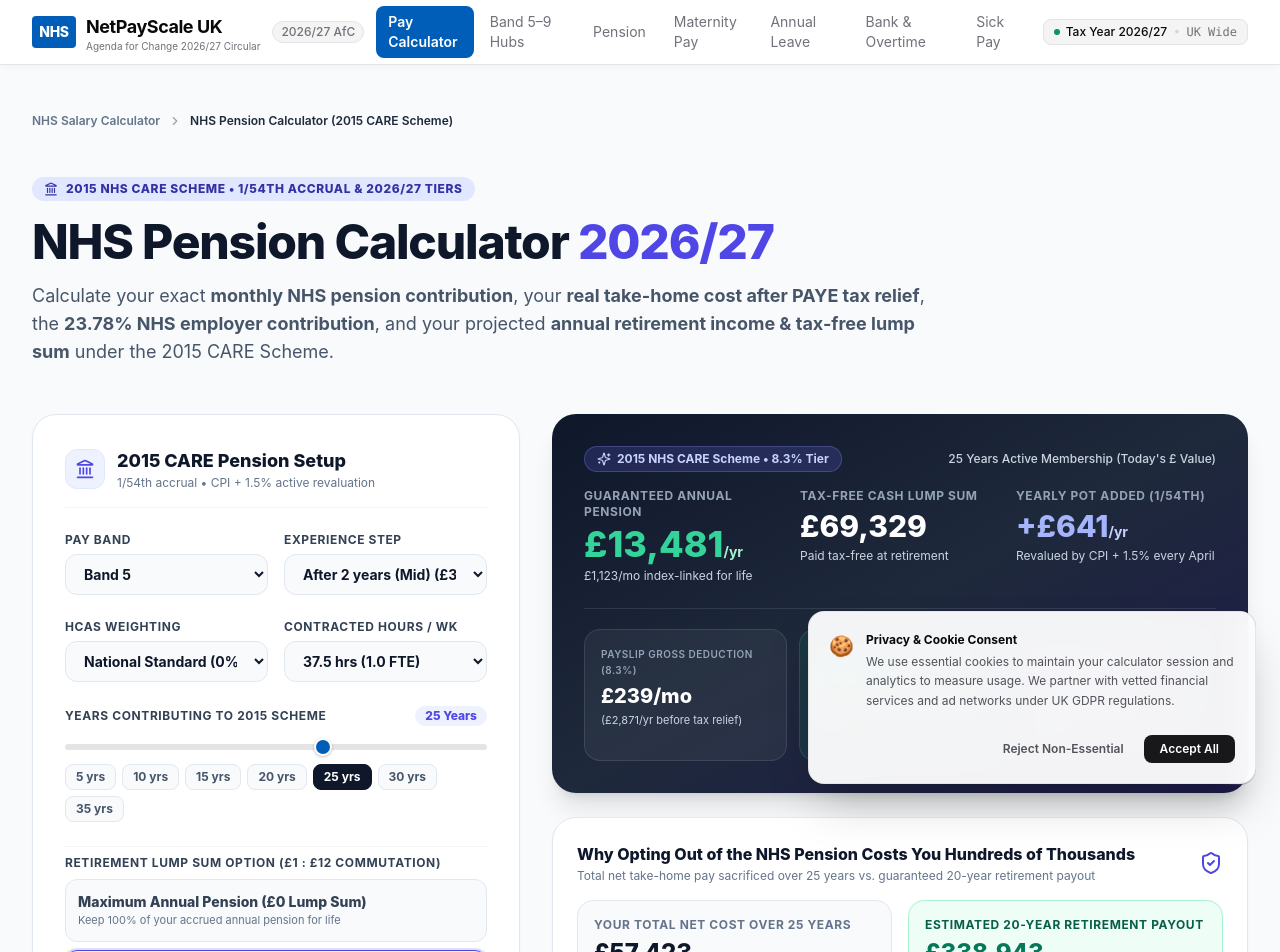
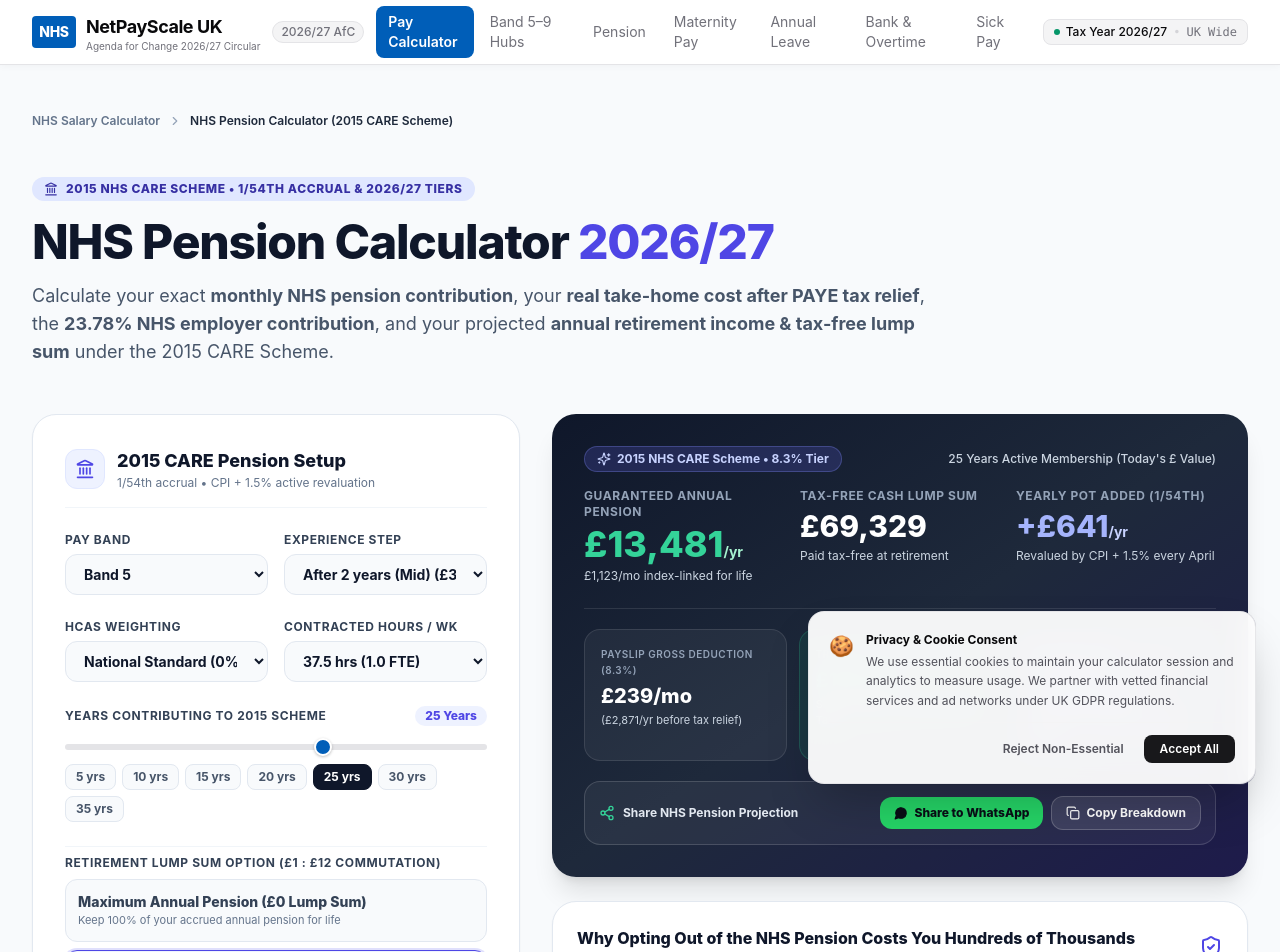
Before and after one commit to sachintharukshan-mav/netpayscale-uk, a Next.js app: page /pension-calculator in a window 1280 px wide. Shown: the top 952 px of the page. Built offline with nearby package versions, Linux system fonts and the light colour scheme.

Commit message:
feat(viral): add 1-tap Share to WhatsApp and Copy Breakdown across all 6 NHS calculators

```diff
--- a/components/Calculator.tsx
+++ b/components/Calculator.tsx
@@ -696,30 +696,30 @@
             </div>
 
             {/* Quick Action Buttons */}
-            <div className="flex flex-col gap-2 pt-2 border-t border-border-subtle">
+            <div data-share-widget="whatsapp-copy-breakdown" className="print:hidden flex flex-col gap-2 pt-2 border-t border-border-subtle">
               <a
                 href={whatsappShareUrl}
                 target="_blank"
                 rel="noopener noreferrer"
                 onClick={handleShareClick}
-                className="w-full min-h-[44px] px-4 bg-text-ink hover:bg-black text-white rounded-lg text-sm font-semibold flex items-center justify-center gap-2 active:scale-[0.97] transition-all duration-150 shadow-xs cursor-pointer select-none"
+                className="w-full min-h-[44px] px-4 bg-[#25D366] hover:bg-[#20bd5a] text-slate-950 rounded-xl text-sm font-extrabold flex items-center justify-center gap-2 active:scale-[0.97] transition-all duration-150 shadow-xs cursor-pointer select-none"
               >
                 <span className="material-symbols-outlined text-[18px]">share</span>
-                Share WhatsApp / SMS Summary
+                Share to WhatsApp / Copy Breakdown
               </a>
               <div className="grid grid-cols-2 gap-2">
                 <button
                   type="button"
                   onClick={copyFigures}
-                  className="min-h-[40px] px-3 bg-surface-muted hover:bg-zinc-200 text-text-ink border border-border-subtle rounded-lg text-xs font-medium flex items-center justify-center gap-1.5 active:scale-[0.97] transition-all duration-150 cursor-pointer"
+                  className="min-h-[40px] px-3 bg-surface-muted hover:bg-zinc-200 text-text-ink border border-border-subtle rounded-lg text-xs font-semibold flex items-center justify-center gap-1.5 active:scale-[0.97] transition-all duration-150 cursor-pointer"
                 >
                   <span className="material-symbols-outlined text-[16px]">content_copy</span>
-                  Copy Figures
+                  Copy Breakdown
                 </button>
                 <button
                   type="button"
                   onClick={printPayslip}
-                  className="min-h-[40px] px-3 bg-surface-muted hover:bg-zinc-200 text-text-ink border border-border-subtle rounded-lg text-xs font-medium flex items-center justify-center gap-1.5 active:scale-[0.97] transition-all duration-150 cursor-pointer"
+                  className="min-h-[40px] px-3 bg-surface-muted hover:bg-zinc-200 text-text-ink border border-border-subtle rounded-lg text-xs font-semibold flex items-center justify-center gap-1.5 active:scale-[0.97] transition-all duration-150 cursor-pointer"
                 >
                   <span className="material-symbols-outlined text-[16px]">picture_as_pdf</span>
                   Download 1-Page PDF
--- a/components/MaternityCalculatorClient.tsx
+++ b/components/MaternityCalculatorClient.tsx
@@ -4,6 +4,7 @@
 import nhsData from "@/data/nhs_afc_2026.json";
 import { calculateNHSPay } from "@/lib/calculator";
 import { formatCurrency } from "@/lib/formatters";
+import { ShareBreakdownButton } from "@/components/ShareBreakdownButton";
 
 const SMP_WEEKLY_RATE_2026 = 187.18; // Statutory Maternity Pay weekly flat rate
 
@@ -350,6 +351,13 @@
             </div>
           ))}
         </div>
+
+        <ShareBreakdownButton
+          variant="light"
+          label="Share Maternity Pay Plan"
+          url="https://netpayscale.uk/maternity-pay-calculator/"
+          shareText={`NHS ${band} Maternity Pay Breakdown (2026/27):\n• Total 52-Week Net Pay: ${formatCurrency(maternityBreakdown.total52WeekNet)} (Gross: ${formatCurrency(maternityBreakdown.total52WeekGross)})\n• Equalised Over 9 Months: ${formatCurrency(maternityBreakdown.spread39MonthlyNet)}/mo net\n• Equalised Over 12 Months: ${formatCurrency(maternityBreakdown.spread52MonthlyNet)}/mo net\nCalculate yours: https://netpayscale.uk/maternity-pay-calculator/`}
+        />
       </div>
     </div>
   );
--- a/components/PensionCalculatorClient.tsx
+++ b/components/PensionCalculatorClient.tsx
@@ -5,6 +5,7 @@
 import { calculateNHSPay } from "@/lib/calculator";
 import { formatCurrency } from "@/lib/formatters";
 import { Landmark, Sparkles, TrendingUp, ShieldCheck, Info } from "lucide-react";
+import { ShareBreakdownButton } from "@/components/ShareBreakdownButton";
 
 export function PensionCalculatorClient() {
   const [band, setBand] = useState<string>("Band 5");
@@ -358,6 +359,15 @@
               </p>
             </div>
           </div>
+
+          <div className="pt-5">
+            <ShareBreakdownButton
+              variant="dark"
+              label="Share NHS Pension Projection"
+              url="https://netpayscale.uk/pension-calculator/"
+              shareText={`NHS ${band} 2015 CARE Pension Projection (${futureYears} Yrs):\n• Guaranteed Annual Pension: ${formatCurrency(Math.round(pensionModel.finalAnnualPension))}/yr (${formatCurrency(Math.round(pensionModel.finalMonthlyPension))}/mo for life)\n• Tax-Free Cash Lump Sum: ${formatCurrency(Math.round(pensionModel.taxFreeLumpSum))}\n• True Monthly Net Cost (After Tax Relief): ${formatCurrency(Math.round(pensionModel.trueMonthlyNetCost))}/mo\nCalculate yours: https://netpayscale.uk/pension-calculator/`}
+            />
+          </div>
         </div>
 
         {/* Value Comparison: Total Employee Net Cost vs 20-Year Retirement Payout */}
--- /dev/null
+++ b/components/ShareBreakdownButton.tsx
@@ -0,0 +1,102 @@
+"use client";
+
+import React, { useState } from "react";
+import { Share2, Copy, Check, MessageCircle } from "lucide-react";
+
+interface ShareBreakdownButtonProps {
+  shareText: string;
+  url?: string;
+  variant?: "dark" | "light";
+  label?: string;
+}
+
+export function ShareBreakdownButton({
+  shareText,
+  url = "https://netpayscale.uk/",
+  variant = "dark",
+  label = "Share Calculation with Colleagues",
+}: ShareBreakdownButtonProps) {
+  const [copied, setCopied] = useState(false);
+
+  const fullMessage = shareText.includes("https://")
+    ? shareText
+    : `${shareText}\n\nCalculate yours: ${url}`;
+
+  const whatsappHref = `https://wa.me/?text=${encodeURIComponent(fullMessage)}`;
+
+  const handleCopy = async () => {
+    try {
+      await navigator.clipboard.writeText(fullMessage);
+      setCopied(true);
+      setTimeout(() => setCopied(false), 2500);
+    } catch {
+      // Fallback for older browsers
+      const textarea = document.createElement("textarea");
+      textarea.value = fullMessage;
+      document.body.appendChild(textarea);
+      textarea.select();
+      document.execCommand("copy");
+      document.body.removeChild(textarea);
+      setCopied(true);
+      setTimeout(() => setCopied(false), 2500);
+    }
+  };
+
+  const isDark = variant === "dark";
+
+  return (
+    <div
+      data-share-widget="whatsapp-copy-breakdown"
+      className={`print:hidden flex flex-col sm:flex-row sm:items-center justify-between gap-3 rounded-2xl p-3.5 border transition-all ${
+        isDark
+          ? "bg-white/5 border-white/15 text-white"
+          : "bg-slate-50 border-slate-200/90 text-slate-900"
+      }`}
+    >
+      <div className="flex items-center gap-2 text-xs font-bold">
+        <Share2 className={`w-4 h-4 shrink-0 ${isDark ? "text-emerald-400" : "text-[#005EB8]"}`} />
+        <span className={isDark ? "text-slate-200" : "text-slate-700"}>{label}</span>
+      </div>
+
+      <div className="flex flex-wrap items-center gap-2">
+        <a
+          href={whatsappHref}
+          target="_blank"
+          rel="noopener noreferrer"
+          aria-label="Share calculation to WhatsApp"
+          className="inline-flex items-center justify-center gap-1.5 px-3.5 py-2 rounded-xl bg-[#25D366] hover:bg-[#20bd5a] text-slate-950 font-extrabold text-xs shadow-xs active:scale-95 transition-all cursor-pointer"
+        >
+          <MessageCircle className="w-3.5 h-3.5 fill-slate-950" />
+          <span>Share to WhatsApp</span>
+        </a>
+
+        <button
+          type="button"
+          onClick={handleCopy}
+          aria-label="Copy calculation breakdown to clipboard"
+          className={`inline-flex items-center justify-center gap-1.5 px-3.5 py-2 rounded-xl font-bold text-xs border active:scale-95 transition-all cursor-pointer ${
+            copied
+              ? "bg-emerald-600 text-white border-emerald-500"
+              : isDark
+              ? "bg-white/10 hover:bg-white/15 text-white border-white/20"
+              : "bg-white hover:bg-slate-100 text-slate-800 border-slate-200 shadow-2xs"
+          }`}
+        >
+          {copied ? (
+            <>
+              <Check className="w-3.5 h-3.5" />
+              <span>Copied Breakdown!</span>
+            </>
+          ) : (
+            <>
+              <Copy className="w-3.5 h-3.5" />
+              <span>Copy Breakdown</span>
+            </>
+          )}
+        </button>
+      </div>
+    </div>
+  );
+}
+
+export default ShareBreakdownButton;
--- a/components/SickPayCalculatorClient.tsx
+++ b/components/SickPayCalculatorClient.tsx
@@ -5,6 +5,7 @@
 import { calculateNHSPay } from "@/lib/calculator";
 import { formatCurrency } from "@/lib/formatters";
 import { HeartPulse, Sparkles, ShieldAlert, CheckCircle2, Info } from "lucide-react";
+import { ShareBreakdownButton } from "@/components/ShareBreakdownButton";
 
 const SSP_WEEKLY_2026 = 118.75; // Statutory Sick Pay weekly rate (£514.58/mo)
 
@@ -329,6 +330,15 @@
               </p>
             </div>
           </div>
+
+          <div className="pt-5">
+            <ShareBreakdownButton
+              variant="dark"
+              label="Share NHS Sick Pay Breakdown"
+              url="https://netpayscale.uk/sick-pay-calculator/"
+              shareText={`NHS ${band} Sick Pay Breakdown (${currentTier.label}):\n• Full Pay Phase (${currentTier.fullMonths}m): ${formatCurrency(Math.round(sickModel.fullMonthlyNet))}/mo net\n• Half Pay + SSP Phase (${currentTier.halfMonths}m): ${formatCurrency(Math.round(sickModel.halfPayMonthlyNet))}/mo net (${sickModel.halfPayRetentionPct}% of normal net pay!)\nCalculate yours: https://netpayscale.uk/sick-pay-calculator/`}
+            />
+          </div>
         </div>
 
         {/* Month-by-Month Timeline Table */}
--- a/scripts/seo_gsc_audit.mjs
+++ b/scripts/seo_gsc_audit.mjs
@@ -70,6 +70,7 @@
 assert(fs.existsSync(path.join(outDir, 'apple-touch-icon.png')), 'apple-touch-icon.png exists in static export');
 assert(fs.existsSync(path.join(outDir, 'og-image.png')), 'og-image.png (1200x630 social preview) exists in static export');
 assert(homeHtml.includes('https://netpayscale.uk/og-image.png'), 'Homepage references https://netpayscale.uk/og-image.png');
+assert(homeHtml.includes('data-share-widget="whatsapp-copy-breakdown"'), 'Homepage calculator includes 1-Tap WhatsApp / Copy Breakdown widget');
 
 // 3B. Mandatory Legal & Trust Pages for Google AdSense & Quality Standards
 const trustPages = ['about', 'privacy', 'terms', 'contact'];
@@ -96,6 +97,7 @@
     assert(canonicalMatch && canonicalMatch[1] === expectedCanonical, `Calculator /${calcSlug}/ has exact self-referential canonical (actual: ${canonicalMatch ? canonicalMatch[1] : 'NONE'})`);
     assert(cHtml.includes('"@type":"BreadcrumbList"'), `Calculator /${calcSlug}/ contains BreadcrumbList schema`);
     assert(cHtml.includes('"@type":"FAQPage"'), `Calculator /${calcSlug}/ contains FAQPage schema`);
+    assert(cHtml.includes('data-share-widget="whatsapp-copy-breakdown"'), `Calculator /${calcSlug}/ contains 1-Tap WhatsApp / Copy Breakdown widget`);
   }
 }
 
```
Also changed, not shown: components/AnnualLeaveCalculatorClient.tsx (+10 -0 lines), components/BankShiftCalculatorClient.tsx (+10 -0 lines).
